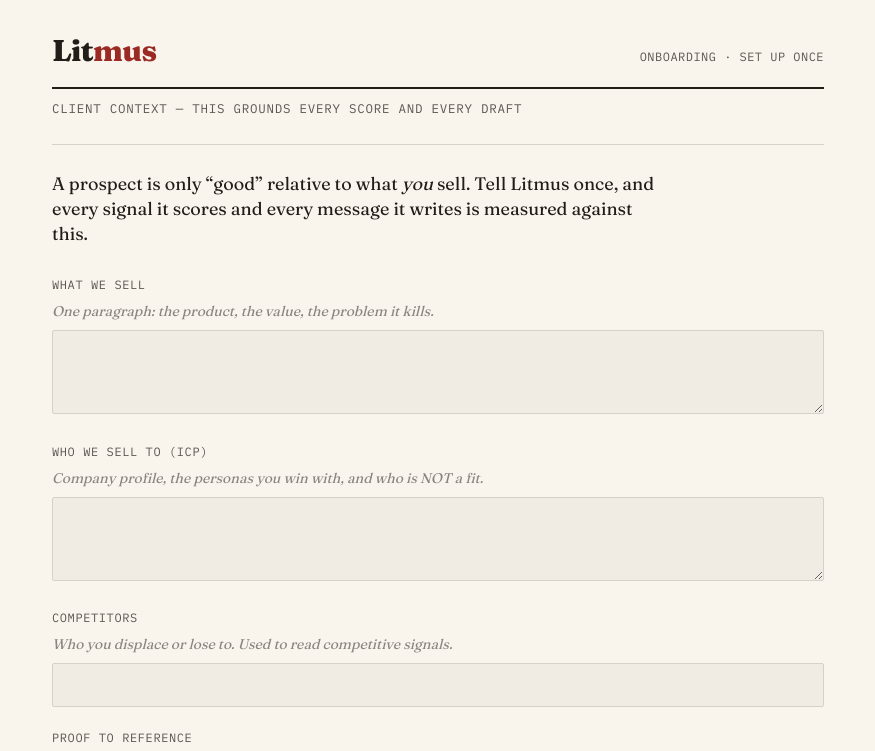
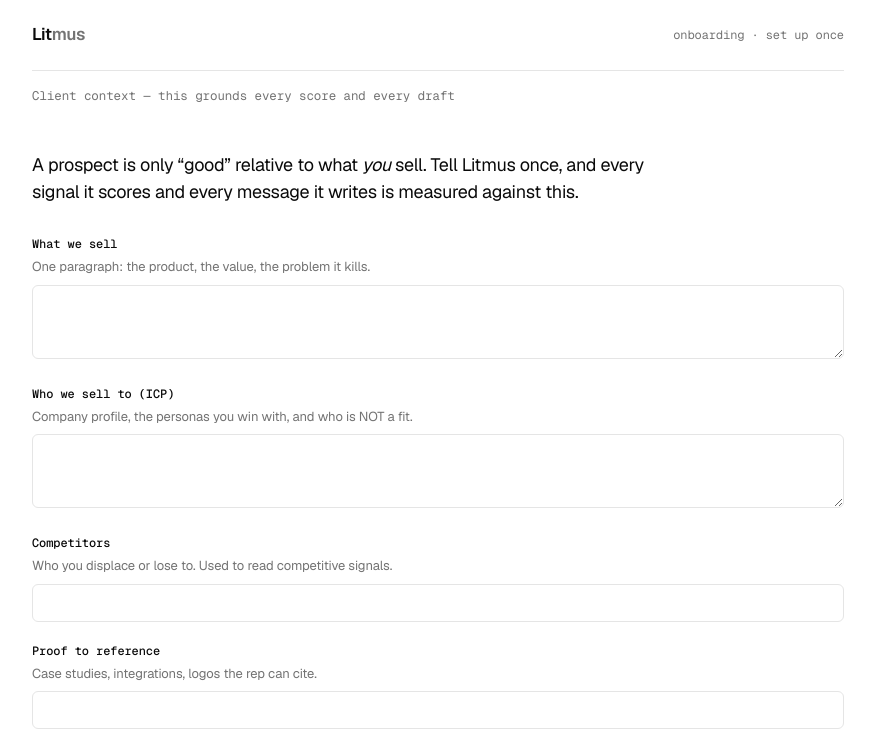
Before and after one commit to Morkeeth/Litmus-Anthropic-gtm, a Next.js app: page /onboarding in a window 1280 px wide. Shown: the top 751 px of the page, without its empty margins (202-1077 px from the left). Built offline with nearby package versions, Linux system fonts and the light colour scheme.

Commit message:
minimal Vercel/Geist redesign + staggered cloud->5 filter animation; source-optional pipeline (CRM/CSV + reverse-email flows)

```diff
--- a/app/api/run/route.ts
+++ b/app/api/run/route.ts
@@ -1,19 +1,37 @@
 import { NextResponse } from "next/server";
-import { runIcpWorkflow } from "../../../lib/pipeline";
+import { runIcpWorkflow, runFromContacts, runFromEmails } from "../../../lib/pipeline";
 import type { ClientContext } from "../../../src/types";
 
-// LIVE workflow (Flow A): needs FULLENRICH_API_KEY + ANTHROPIC_API_KEY.
-// POST { clientContext, topN? } -> real ranked prospects from the FullEnrich database, scored by LITMUS.md.
+// LIVE workflow. Source-optional:
+//   { clientContext, contacts:[...] }  -> Flow C: score a CRM/CSV list (no FullEnrich search, no Sillage)
+//   { clientContext, emails:[...] }    -> Flow D: FullEnrich reverse-email lookup -> score
+//   { clientContext }                  -> Flow A: FullEnrich people/search by ICP -> score
 export const runtime = "nodejs";
-export const maxDuration = 300; // the enrich waterfall polls 30-90s
+export const maxDuration = 300;
 
 export async function POST(req: Request) {
-  if (!process.env.FULLENRICH_API_KEY || !process.env.ANTHROPIC_API_KEY) {
-    return NextResponse.json({ error: "missing FULLENRICH_API_KEY or ANTHROPIC_API_KEY" }, { status: 400 });
+  if (!process.env.ANTHROPIC_API_KEY) {
+    return NextResponse.json({ error: "missing ANTHROPIC_API_KEY" }, { status: 400 });
   }
   try {
-    const { clientContext, topN } = (await req.json()) as { clientContext: ClientContext; topN?: number };
-    const prospects = await runIcpWorkflow(clientContext, topN ?? 7);
+    const body = (await req.json()) as {
+      clientContext: ClientContext;
+      topN?: number;
+      contacts?: any[];
+      emails?: string[];
+    };
+    const { clientContext, topN = 7, contacts, emails } = body;
+
+    let prospects;
+    if (contacts?.length) {
+      prospects = await runFromContacts(clientContext, contacts, topN); // no FullEnrich/Sillage needed
+    } else if (emails?.length) {
+      if (!process.env.FULLENRICH_API_KEY) return NextResponse.json({ error: "reverse-email needs FULLENRICH_API_KEY" }, { status: 400 });
+      prospects = await runFromEmails(clientContext, emails, topN);
+    } else {
+      if (!process.env.FULLENRICH_API_KEY) return NextResponse.json({ error: "ICP search needs FULLENRICH_API_KEY (or pass contacts[])" }, { status: 400 });
+      prospects = await runIcpWorkflow(clientContext, topN);
+    }
     return NextResponse.json({ prospects, source: "live", scored_at: new Date().toISOString() });
   } catch (e: any) {
     return NextResponse.json({ error: String(e?.message ?? e) }, { status: 500 });
--- a/app/globals.css
+++ b/app/globals.css
@@ -1,135 +1,130 @@
-/* Litmus — Editorial Brief design system.
-   Metaphor: a daily intelligence briefing. Warm paper, serif reason lines, mono data.
-   Fonts loaded via next/font (Fraunces + IBM Plex Mono) -> --font-serif / --font-mono. */
+/* Litmus — minimal Vercel/Geist base. Clean, neutral, lets the animation carry it. */
 
 :root {
-  /* Warm paper ramp (OKLCH, hue ~85) */
-  --paper: oklch(0.972 0.012 85);
-  --paper-2: oklch(0.945 0.014 85);
-  --paper-3: oklch(0.915 0.015 85);
-  --ink: oklch(0.235 0.012 60);
-  --ink-soft: oklch(0.46 0.012 60);
-  --ink-faint: oklch(0.62 0.010 60);
-  --rule: oklch(0.86 0.013 85);
+  --bg: #ffffff;
+  --fg: #0a0a0a;
+  --muted: #737373;
+  --faint: #a3a3a3;
+  --border: #e5e5e5;
+  --subtle: #fafafa;
+  --subtle-2: #f5f5f5;
+  --primary: #0a0a0a;
+  --primary-fg: #ffffff;
+  --hot: #16a34a;
+  --mid: #d97706;
+  --dead: #dc2626;
+  --radius: 8px;
+  --maxw: 860px;
+}
 
-  /* Score colors, by meaning */
-  --hot: oklch(0.50 0.13 150);   /* forest green — high score */
-  --mid: oklch(0.58 0.11 72);    /* ochre — middling */
-  --dead: oklch(0.52 0.18 27);   /* rust red — dead / noise */
-  --editorial: oklch(0.46 0.15 28); /* single accent: masthead rule, links */
-
-  --maxw: 820px;
+@media (prefers-color-scheme: dark) {
+  :root {
+    --bg: #0a0a0a; --fg: #ededed; --muted: #a1a1a1; --faint: #6b6b6b;
+    --border: #232323; --subtle: #111111; --subtle-2: #161616;
+    --primary: #ededed; --primary-fg: #0a0a0a;
+    --hot: #4ade80; --mid: #fbbf24; --dead: #f87171;
+  }
 }
 
 * { box-sizing: border-box; margin: 0; padding: 0; }
-
 html { -webkit-text-size-adjust: 100%; }
-
 body {
-  background: var(--paper);
-  color: var(--ink);
-  font-family: var(--font-serif), Georgia, serif;
-  font-size: 17px;
+  background: var(--bg);
+  color: var(--fg);
+  font-family: var(--font-sans), -apple-system, sans-serif;
+  font-size: 14px;
   line-height: 1.5;
   -webkit-font-smoothing: antialiased;
-  text-rendering: optimizeLegibility;
+  letter-spacing: -0.006em;
 }
-
-a { color: var(--editorial); text-underline-offset: 3px; }
+a { color: var(--fg); text-decoration: none; }
+a:hover { color: var(--muted); }
 
 .wrap { max-width: var(--maxw); margin: 0 auto; padding: 0 24px; }
 
 /* Masthead */
-.masthead {
-  border-bottom: 2px solid var(--ink);
-  padding: 28px 0 14px;
-  display: flex;
-  align-items: baseline;
-  justify-content: space-between;
+.masthead { display: flex; align-items: center; justify-content: space-between; padding: 22px 0; border-bottom: 1px solid var(--border); }
+.masthead .brand { font-size: 17px; font-weight: 600; letter-spacing: -0.02em; }
+.masthead .brand em { font-style: normal; color: var(--muted); }
+.masthead .meta { font-family: var(--font-mono); font-size: 12px; color: var(--muted); }
+.subhead { font-family: var(--font-mono); font-size: 12.5px; color: var(--muted); padding: 16px 0 20px; display: flex; gap: 8px; flex-wrap: wrap; align-items: center; }
+.subhead a { color: var(--muted); text-decoration: underline; text-underline-offset: 2px; cursor: pointer; }
+.subhead a:hover { color: var(--fg); }
+
+/* Funnel header (the ticking number) */
+.funnel { display: flex; align-items: baseline; gap: 12px; margin: 26px 0 4px; min-height: 52px; }
+.funnel .n { font-family: var(--font-mono); font-weight: 600; font-size: 46px; line-height: 1; letter-spacing: -0.04em; font-variant-numeric: tabular-nums; transition: color 0.4s; }
+.funnel .lbl { font-family: var(--font-mono); font-size: 13px; color: var(--muted); }
+.cloud-note { font-size: 13.5px; color: var(--muted); margin-bottom: 18px; max-width: 60ch; }
+
+/* Contact cloud */
+.cloud-grid { display: grid; grid-template-columns: repeat(auto-fill, minmax(150px, 1fr)); gap: 6px; margin: 22px 0 28px; }
+.chip {
+  border: 1px solid var(--border); border-radius: 6px; padding: 8px 10px; background: var(--subtle);
+  transition: opacity 0.5s cubic-bezier(0.22, 1, 0.36, 1), transform 0.5s cubic-bezier(0.22, 1, 0.36, 1), border-color 0.4s, box-shadow 0.4s;
 }
-.masthead .brand {
-  font-family: var(--font-serif);
-  font-weight: 800;
-  font-size: 30px;
-  letter-spacing: -0.02em;
-}
-.masthead .brand em { color: var(--editorial); font-style: normal; }
-.masthead .meta {
-  font-family: var(--font-mono);
-  font-size: 12px;
-  letter-spacing: 0.04em;
-  color: var(--ink-soft);
-  text-transform: uppercase;
-}
-.subhead {
-  font-family: var(--font-mono);
-  font-size: 12.5px;
-  letter-spacing: 0.06em;
-  text-transform: uppercase;
-  color: var(--ink-soft);
-  padding: 10px 0 26px;
-  border-bottom: 1px solid var(--rule);
-}
+.chip .cn { font-family: var(--font-mono); font-size: 11.5px; white-space: nowrap; overflow: hidden; text-overflow: ellipsis; }
+.chip .ct { font-family: var(--font-mono); font-size: 10px; color: var(--faint); white-space: nowrap; overflow: hidden; text-overflow: ellipsis; }
+.chip.dim { opacity: 0.06; transform: scale(0.9); }
+.chip.pick { border-color: var(--hot); box-shadow: 0 0 0 1px var(--hot), 0 4px 14px -4px color-mix(in srgb, var(--hot) 50%, transparent); transform: scale(1.04); }
 
 /* Prospect entry */
-.entry { padding: 30px 0; border-bottom: 1px solid var(--rule); display: grid; grid-template-columns: 96px 1fr; gap: 22px; }
-.score { font-family: var(--font-serif); font-weight: 900; font-size: 62px; line-height: 0.9; letter-spacing: -0.03em; }
-.score.hot { color: var(--hot); }
-.score.mid { color: var(--mid); }
-.score.dead { color: var(--dead); }
-.score .of { display: block; font-family: var(--font-mono); font-size: 11px; font-weight: 400; letter-spacing: 0.1em; color: var(--ink-faint); margin-top: 6px; }
+.entry { padding: 22px; border: 1px solid var(--border); border-radius: var(--radius); margin: 12px 0; display: grid; grid-template-columns: 84px 1fr; gap: 18px; background: var(--bg); animation: rise 0.5s cubic-bezier(0.22, 1, 0.36, 1) both; }
+.entry:nth-child(2) { animation-delay: 0.05s; } .entry:nth-child(3) { animation-delay: 0.1s; }
+.entry:nth-child(4) { animation-delay: 0.15s; } .entry:nth-child(5) { animation-delay: 0.2s; }
+@keyframes rise { from { opacity: 0; transform: translateY(10px); } to { opacity: 1; transform: none; } }
 
-.who { font-family: var(--font-mono); font-size: 12.5px; letter-spacing: 0.03em; color: var(--ink-soft); text-transform: uppercase; }
-.reason { font-family: var(--font-serif); font-size: 25px; line-height: 1.24; letter-spacing: -0.01em; margin: 8px 0 16px; max-width: 34ch; }
-
-.factors { display: flex; gap: 20px; font-family: var(--font-mono); font-size: 11.5px; letter-spacing: 0.03em; color: var(--ink-soft); text-transform: uppercase; margin-bottom: 14px; flex-wrap: wrap; }
-.factor b { color: var(--ink); font-weight: 600; }
-.pips { letter-spacing: -1px; }
+.score { font-family: var(--font-mono); font-weight: 600; font-size: 42px; line-height: 0.95; letter-spacing: -0.04em; font-variant-numeric: tabular-nums; }
+.score.hot { color: var(--hot); } .score.mid { color: var(--mid); } .score.dead { color: var(--dead); }
+.score .of { display: block; font-size: 10px; font-weight: 400; color: var(--faint); margin-top: 4px; letter-spacing: 0; }
+.who { font-family: var(--font-mono); font-size: 12px; color: var(--muted); }
+.reason { font-size: 18px; font-weight: 500; line-height: 1.35; letter-spacing: -0.015em; margin: 6px 0 14px; }
+.factors { display: flex; gap: 16px; font-family: var(--font-mono); font-size: 11px; color: var(--muted); margin-bottom: 12px; flex-wrap: wrap; }
+.factor b { color: var(--fg); font-weight: 500; }
 .pips.on { color: var(--hot); }
-
-.contact { font-family: var(--font-mono); font-size: 13px; color: var(--ink); display: flex; gap: 18px; flex-wrap: wrap; margin-bottom: 8px; }
+.contact { font-family: var(--font-mono); font-size: 12.5px; display: flex; gap: 16px; flex-wrap: wrap; margin-bottom: 6px; }
 .contact .verified { color: var(--hot); }
-.warm { font-family: var(--font-mono); font-size: 12px; color: var(--editorial); letter-spacing: 0.03em; margin-bottom: 16px; }
+.warm { font-family: var(--font-mono); font-size: 12px; color: var(--hot); margin-bottom: 14px; }
 
 /* Drafts */
-.drafts { background: var(--paper-2); border: 1px solid var(--rule); border-radius: 2px; padding: 16px 18px; margin: 6px 0 18px; }
-.draft + .draft { margin-top: 14px; padding-top: 14px; border-top: 1px solid var(--rule); }
-.draft .ch { font-family: var(--font-mono); font-size: 10.5px; letter-spacing: 0.1em; text-transform: uppercase; color: var(--ink-faint); }
-.draft .subj { font-family: var(--font-mono); font-size: 13px; font-weight: 600; margin: 4px 0; }
-.draft .body { font-size: 15.5px; line-height: 1.45; color: var(--ink); max-width: 58ch; }
+.drafts { background: var(--subtle); border: 1px solid var(--border); border-radius: 6px; padding: 14px 16px; margin: 4px 0 16px; }
+.draft + .draft { margin-top: 12px; padding-top: 12px; border-top: 1px solid var(--border); }
+.draft .ch { font-family: var(--font-mono); font-size: 10px; letter-spacing: 0.08em; text-transform: uppercase; color: var(--faint); }
+.draft .subj { font-family: var(--font-mono); font-size: 12.5px; font-weight: 500; margin: 4px 0; }
+.draft .body { font-size: 13.5px; line-height: 1.5; color: var(--fg); max-width: 62ch; }
 
-/* Actions */
-.actions { display: flex; gap: 10px; align-items: center; }
-button { font-family: var(--font-mono); font-size: 12px; letter-spacing: 0.04em; text-transform: uppercase; cursor: pointer; border: 1px solid var(--ink); background: var(--paper); color: var(--ink); padding: 9px 14px; border-radius: 2px; transition: all 140ms ease-out; }
-button:hover { background: var(--paper-3); }
-button.primary { background: var(--ink); color: var(--paper); }
-button.primary:hover { background: black; }
-button.ghost { border-color: var(--rule); color: var(--ink-soft); }
-button.sent { background: var(--hot); border-color: var(--hot); color: var(--paper); }
-button.killed { opacity: 0.4; text-decoration: line-through; }
+/* Buttons (shadcn-ish) */
+.actions { display: flex; gap: 8px; align-items: center; }
+button { font-family: var(--font-sans); font-size: 13px; font-weight: 500; cursor: pointer; border: 1px solid var(--border); background: var(--bg); color: var(--fg); padding: 8px 14px; border-radius: 6px; transition: background 0.15s, opacity 0.15s, border-color 0.15s; letter-spacing: -0.01em; }
+button:hover { background: var(--subtle-2); }
+button:disabled { opacity: 0.55; cursor: default; }
+button.primary { background: var(--primary); color: var(--primary-fg); border-color: var(--primary); }
+button.primary:hover { opacity: 0.85; background: var(--primary); }
+button.ghost { color: var(--muted); }
+button.sent { background: var(--hot); border-color: var(--hot); color: #fff; }
 
-/* Forms (onboarding) */
-.field { margin-bottom: 22px; }
-.field label { display: block; font-family: var(--font-mono); font-size: 12px; letter-spacing: 0.05em; text-transform: uppercase; color: var(--ink-soft); margin-bottom: 7px; }
-.field .hint { font-family: var(--font-serif); font-style: italic; font-size: 14px; color: var(--ink-faint); text-transform: none; letter-spacing: 0; margin-bottom: 8px; }
-input, textarea { width: 100%; font-family: var(--font-serif); font-size: 16px; color: var(--ink); background: var(--paper-2); border: 1px solid var(--rule); border-radius: 2px; padding: 11px 13px; resize: vertical; }
-input:focus, textarea:focus { outline: none; border-color: var(--ink); }
+/* Forms */
+.field { margin-bottom: 20px; }
+.field label { display: block; font-family: var(--font-mono); font-size: 12px; color: var(--fg); margin-bottom: 4px; font-weight: 500; }
+.field .hint { font-size: 13px; color: var(--muted); margin-bottom: 8px; }
+input, textarea { width: 100%; font-family: var(--font-sans); font-size: 14px; color: var(--fg); background: var(--bg); border: 1px solid var(--border); border-radius: 6px; padding: 9px 11px; resize: vertical; transition: border-color 0.15s, box-shadow 0.15s; }
+input:focus, textarea:focus { outline: none; border-color: var(--fg); box-shadow: 0 0 0 3px color-mix(in srgb, var(--fg) 8%, transparent); }
 
-.lede { font-family: var(--font-serif); font-size: 21px; line-height: 1.4; max-width: 52ch; margin: 30px 0 34px; color: var(--ink); }
-.lede .drop { float: left; font-weight: 900; font-size: 74px; line-height: 0.72; padding: 6px 10px 0 0; color: var(--editorial); }
+.lede { font-size: 19px; line-height: 1.5; max-width: 54ch; margin: 32px 0 28px; letter-spacing: -0.015em; }
+.lede .drop { font-weight: 600; }
+.row { display: flex; gap: 10px; align-items: center; margin-top: 24px; flex-wrap: wrap; }
+.small { font-family: var(--font-mono); font-size: 11.5px; color: var(--faint); }
+.settings { border: 1px solid var(--border); border-radius: var(--radius); padding: 18px; margin: 24px 0; }
+.settings h3 { font-family: var(--font-mono); font-size: 12px; color: var(--muted); margin-bottom: 12px; font-weight: 500; }
+.conn { display: flex; justify-content: space-between; align-items: center; font-family: var(--font-mono); font-size: 12.5px; padding: 8px 0; border-bottom: 1px solid var(--border); }
+.conn:last-child { border: none; }
+.dot { color: var(--faint); } .dot.ok { color: var(--hot); }
 
-.row { display: flex; gap: 12px; align-items: center; margin-top: 28px; }
-.small { font-family: var(--font-mono); font-size: 11.5px; color: var(--ink-faint); letter-spacing: 0.03em; }
-.settings { background: var(--paper-2); border: 1px solid var(--rule); border-radius: 2px; padding: 18px; margin: 22px 0; }
-.settings h3 { font-family: var(--font-mono); font-size: 12px; letter-spacing: 0.08em; text-transform: uppercase; color: var(--ink-soft); margin-bottom: 12px; font-weight: 500; }
-.conn { display: flex; justify-content: space-between; align-items: center; font-family: var(--font-mono); font-size: 13px; padding: 8px 0; border-bottom: 1px solid var(--rule); }
-.conn:last-child { border: none; }
-.dot { color: var(--dead); } .dot.ok { color: var(--hot); }
-
-footer { padding: 40px 0 60px; font-family: var(--font-mono); font-size: 11px; color: var(--ink-faint); letter-spacing: 0.04em; }
+footer { padding: 36px 0 60px; font-family: var(--font-mono); font-size: 11px; color: var(--faint); }
 
 @media (max-width: 560px) {
-  .entry { grid-template-columns: 64px 1fr; gap: 14px; }
-  .score { font-size: 44px; }
-  .reason { font-size: 21px; }
+  .entry { grid-template-columns: 56px 1fr; gap: 12px; padding: 16px; }
+  .score { font-size: 32px; }
+  .reason { font-size: 16px; }
+  .funnel .n { font-size: 36px; }
 }
```
Also changed, not shown: app/dashboard/page.tsx (+112 -39 lines), app/layout.tsx (+4 -13 lines), lib/pipeline.ts (+49 -1 lines), 1 other file (tests, documents, lock files or other folders).
